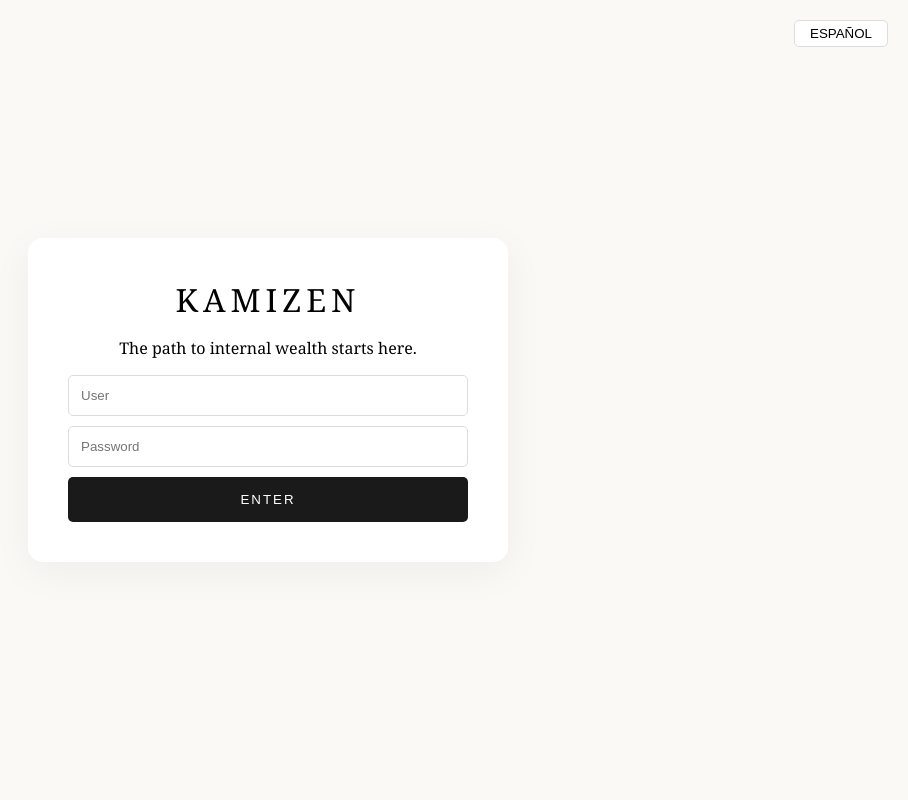
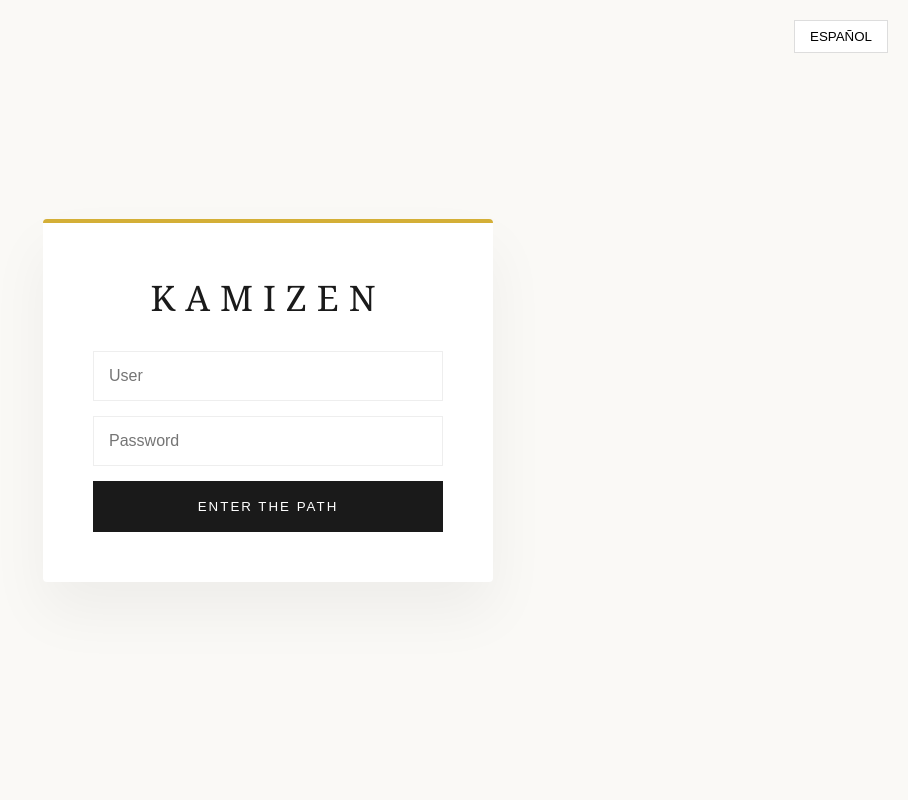
Before and after one commit to mayroga/KaMiZen, a Flask app: page / in a window 1280 px wide. Shown: the whole page, without its empty margins (372-1280 px from the left). Run offline with Flask 3, Linux system fonts and the light colour scheme.

Commit message:
Update index.html

```diff
--- a/templates/index.html
+++ b/templates/index.html
@@ -5,41 +5,32 @@
     <meta name="viewport" content="width=device-width, initial-scale=1.0">
     <title>KaMiZen</title>
     <style>
-:root { --primary-bg: #FAF9F6; --accent-color: #1A1A1A; }
-body { margin:0; background:var(--primary-bg); font-family:'Georgia', serif; display:flex; justify-content:center; align-items:center; height:100vh; }
-.container { text-align:center; max-width:400px; padding:40px; background:white; box-shadow:0 10px 40px rgba(0,0,0,0.05); border-radius:15px; position:relative; }
-.logo { font-size:2rem; letter-spacing:5px; text-transform:uppercase; margin-bottom:10px; }
-.admin-login input { width:100%; padding:12px; margin-bottom:10px; border:1px solid #DDD; box-sizing:border-box; border-radius:5px; }
-.btn-admin { background:var(--accent-color); color:white; border:none; padding:15px; width:100%; cursor:pointer; letter-spacing:2px; border-radius:5px; }
-.lang-toggle { position:absolute; top:20px; right:20px; cursor:pointer; background:white; border:1px solid #DDD; padding:5px 15px; border-radius:5px; }
+        :root { --gold: #D4AF37; }
+        body { margin: 0; background: #FAF9F6; font-family: 'Georgia', serif; display: flex; justify-content: center; align-items: center; height: 100vh; }
+        .card { text-align: center; padding: 50px; background: white; border-radius: 4px; box-shadow: 0 30px 60px rgba(0,0,0,0.05); border-top: 4px solid var(--gold); width: 350px; }
+        .logo { font-size: 2.2rem; letter-spacing: 10px; text-transform: uppercase; margin-bottom: 30px; color: #1A1A1A; }
+        input { width: 100%; padding: 15px; margin-bottom: 15px; border: 1px solid #EEE; box-sizing: border-box; font-size: 1rem; }
+        .btn { background: #1A1A1A; color: white; border: none; padding: 18px; width: 100%; cursor: pointer; letter-spacing: 2px; transition: 0.3s; }
+        .btn:hover { background: var(--gold); }
+        .lang-switch { position: absolute; top: 20px; right: 20px; cursor: pointer; border: 1px solid #DDD; background: white; padding: 8px 15px; }
     </style>
 </head>
 <body>
-<button class="lang-toggle" onclick="toggleLang()" id="lang-btn">ESPAÑOL</button>
-<div class="container">
+    <button class="lang-switch" onclick="toggleLang()" id="lang-btn">ESPAÑOL</button>
+    <div class="card">
         <div class="logo">KaMiZen</div>
-    <p id="tagline">The path to internal wealth starts here.</p>
-    <form class="admin-login" action="/login" method="POST">
+        <form action="/login" method="POST">
             <input type="hidden" name="lang" id="lang-input" value="en">
             <input type="text" name="username" placeholder="User" required>
             <input type="password" name="password" placeholder="Password" required>
-        <button type="submit" class="btn-admin" id="login-btn">ENTER</button>
+            <button type="submit" class="btn" id="login-btn">ENTER THE PATH</button>
         </form>
     </div>
-
     <script>
-let currentLang='en';
-function toggleLang(){
-    currentLang=currentLang==='en'?'es':'en';
-    document.getElementById('lang-btn').innerText=currentLang==='en'?'ESPAÑOL':'ENGLISH';
-    document.getElementById('tagline').innerText=currentLang==='en'?'The path to internal wealth starts here.':'El camino hacia la riqueza interior comienza aquí.';
-    document.getElementById('login-btn').innerText=currentLang==='en'?'ENTER':'ENTRAR';
-    document.getElementById('lang-input').value=currentLang;
-    localStorage.setItem('kmz_lang',currentLang);
-}
-window.onload=()=>{
-    const savedLang=localStorage.getItem('kmz_lang');
-    if(savedLang && savedLang!==currentLang){ currentLang=savedLang; toggleLang(); }
+        function toggleLang() {
+            const i = document.getElementById('lang-input'), b = document.getElementById('lang-btn'), l = document.getElementById('login-btn');
+            if(i.value === 'en') { i.value = 'es'; b.innerText = 'ENGLISH'; l.innerText = 'ENTRAR AL CAMINO'; }
+            else { i.value = 'en'; b.innerText = 'ESPAÑOL'; l.innerText = 'ENTER THE PATH'; }
         }
     </script>
 </body>
```
Lines whose indentation alone changed are shown as unchanged.
